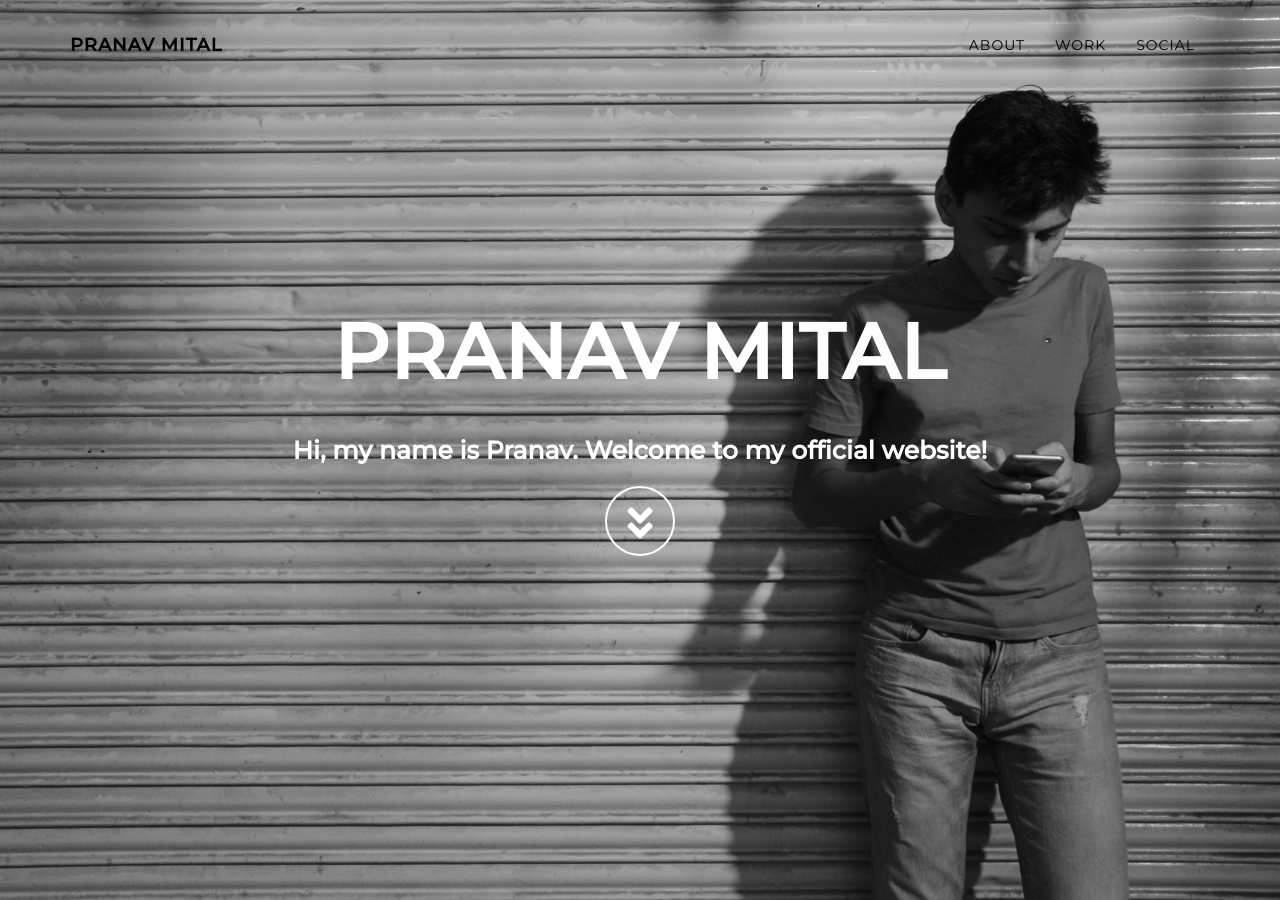
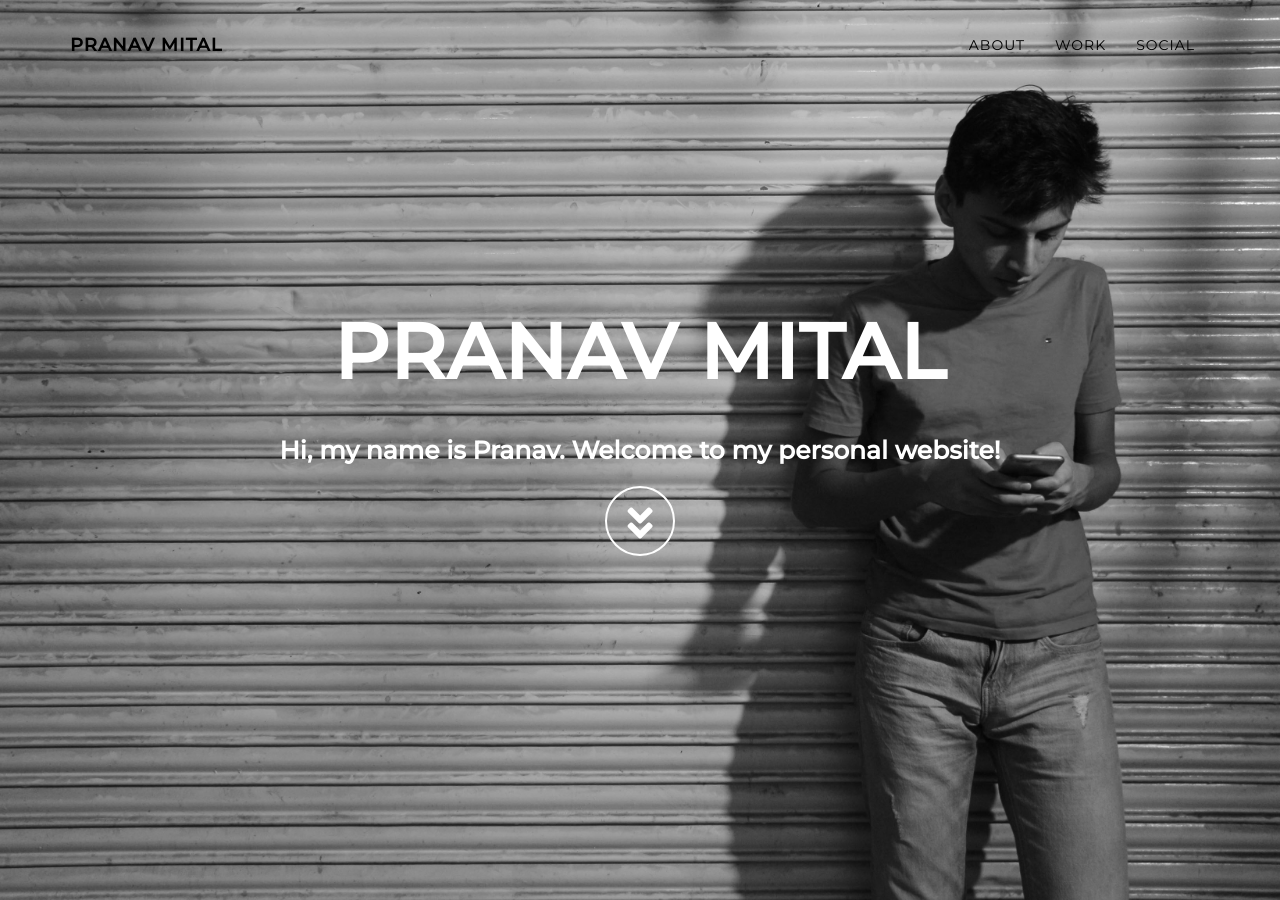
Before and after one commit to pranavmital/pranavmital.github.io, a Jekyll site: the page built from index.html, in a window 1280 px wide and 900 px high. Built offline with Jekyll 4.4.1, drawn with Linux system fonts in a browser that asks for light colours; nearby versions of some CDN libraries.

Commit message:
official -> personal

```diff
--- a/_config.yml
+++ b/_config.yml
@@ -2,7 +2,7 @@
 title: Pranav Mital
 email:
 url: https://example.github.io
-description: Hi, my name is Pranav. Welcome to my official website!
+description: Hi, my name is Pranav. Welcome to my personal website!
 
 # Color settings (hex-codes without the leading hash-tag)
 color:
```
Also changed, not shown: 1 other file.
